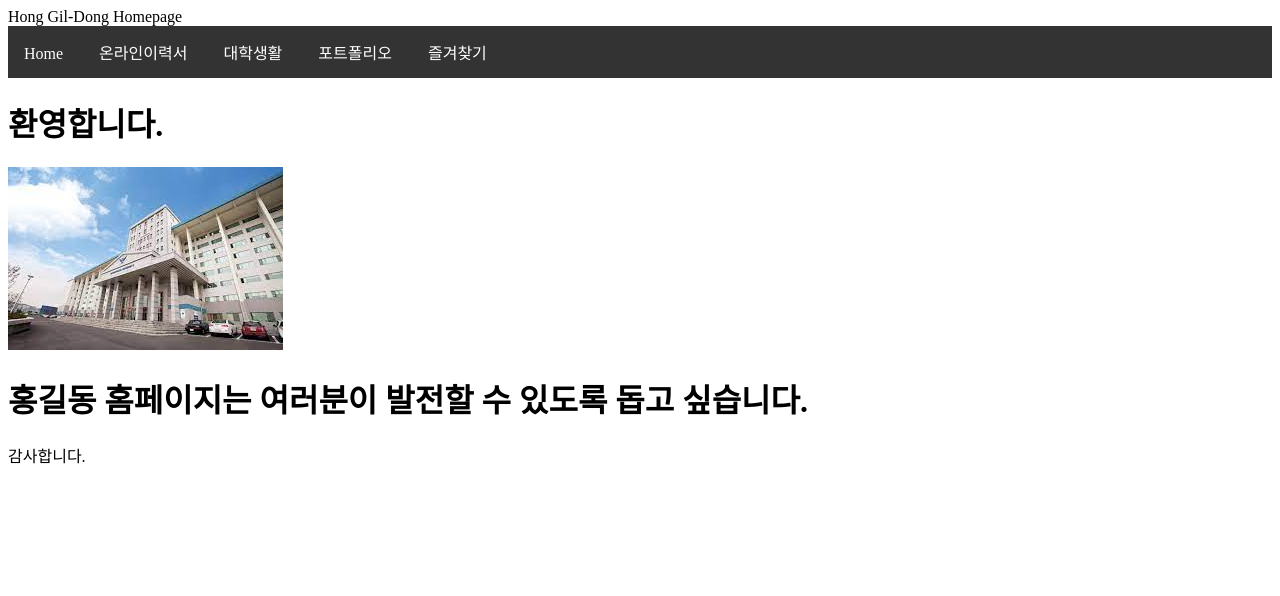
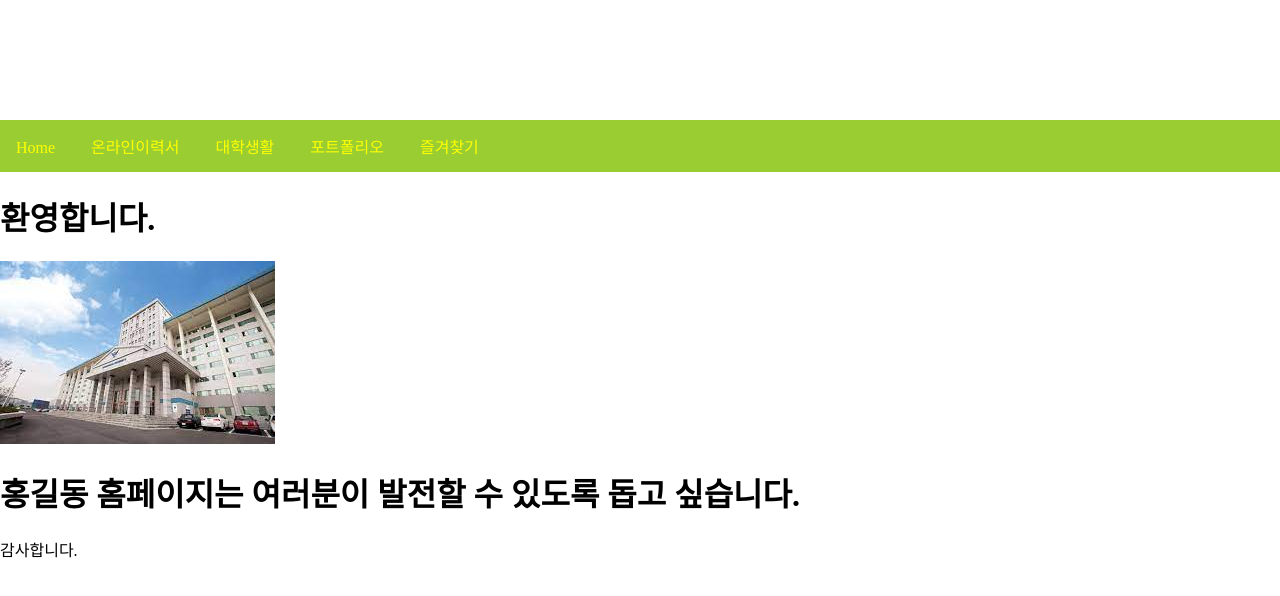
Before and after one commit to dhrdudan/webproject, a plain HTML site: page index.html in a window 1280 px wide. Drawn offline with Linux system fonts and the light colour scheme; a web font is replaced by a local one.

Commit message:
a new 1_css

```diff
--- a/css/mystyle.css
+++ b/css/mystyle.css
@@ -1,13 +1,26 @@
+body{
+  margin: 0px; /*브라우저 왼쪽 상단 모서리부터 출력하기 위해 마진(기본 8px)을 제거 */
+}
+#toplogo {
+  font-family: "Sofia", sans-serif;
+  font-size: 60px;
+  background-color: white;
+  color: white;
+  width: 100%;
+  line-height: 2.0; /* 글자 높이의 2배로 줄간격 설정, 세로방향 정렬을 middle 정렬 */
+  /*  text-shadow: 2px 2px 4px #000000; */  /* 구글 폰트, 폰트 효과로 주석 처리 */
+}
+
 ul {
   list-style-type: none;
-  margin: 0;
-  padding: 0;
+  margin: 0px;
+  padding: 0px;
   overflow: visible;
   /* 드롭다운메뉴가 확장될 때 메뉴 공간이 부족하여 오버플로우 발생
      overflow: visible; 은 오버클로우되는 콘텐츠를 잘라내지 않고
      영역 범위 밖까지 콘텐츠를 출력함
      overflow: hidden은 오버클로우되는 콘텐츠를 잘라냄. */
-  background-color: #333;
+  background-color: yellowgreen;
   position: sticky;
   top:0px;
   /* position: sticky는 미리 정의한 위치에 도달하기 전에는
@@ -43,13 +56,13 @@ li a, .dropbtn {
      하지만 display: block 요소처럼 줄바꿈은 발생하지 않음.
   */
   padding: 14px 16px;
-  color: white;
+  color: yellow;
   text-align: center;
   text-decoration: none;
 }
 
 li a:hover, .dropdown:hover .dropbtn {
-  background-color: red;
+  background-color: orange;
 }
 /*
 li.dropdown {
```
